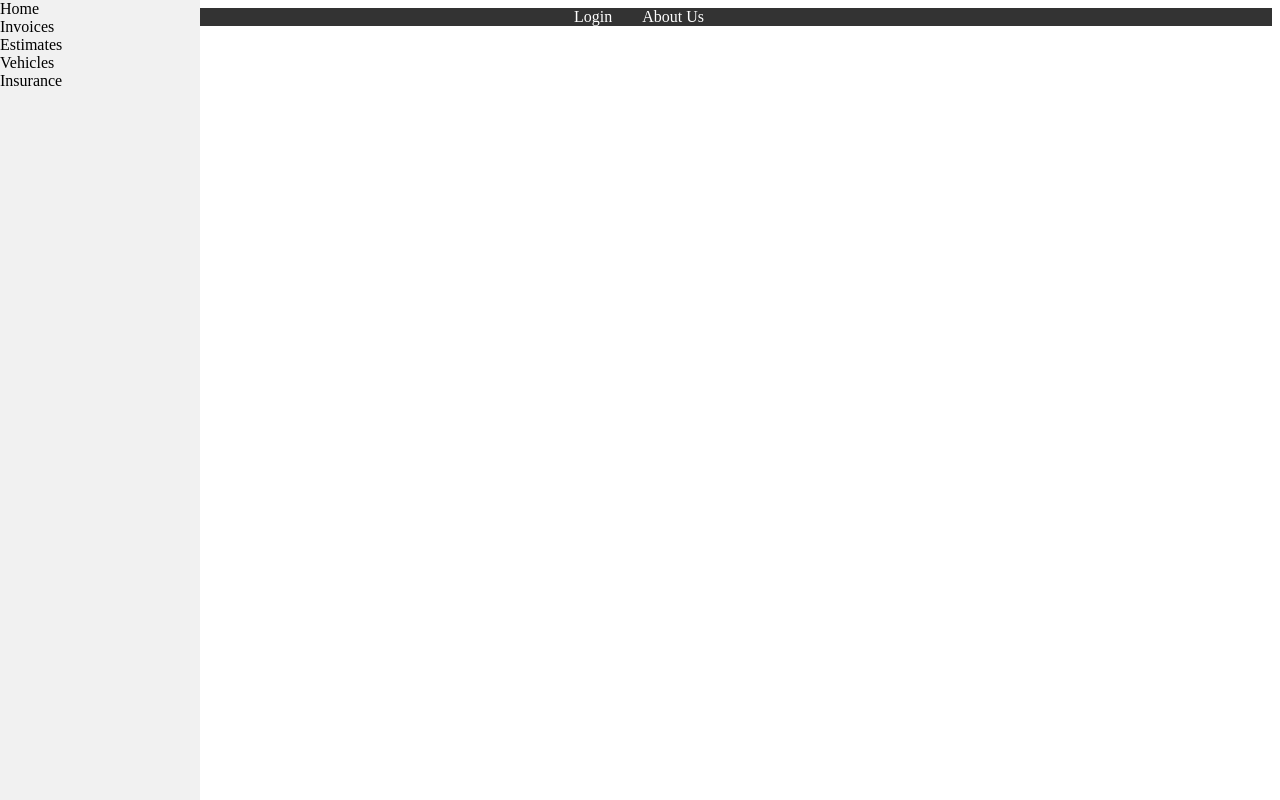
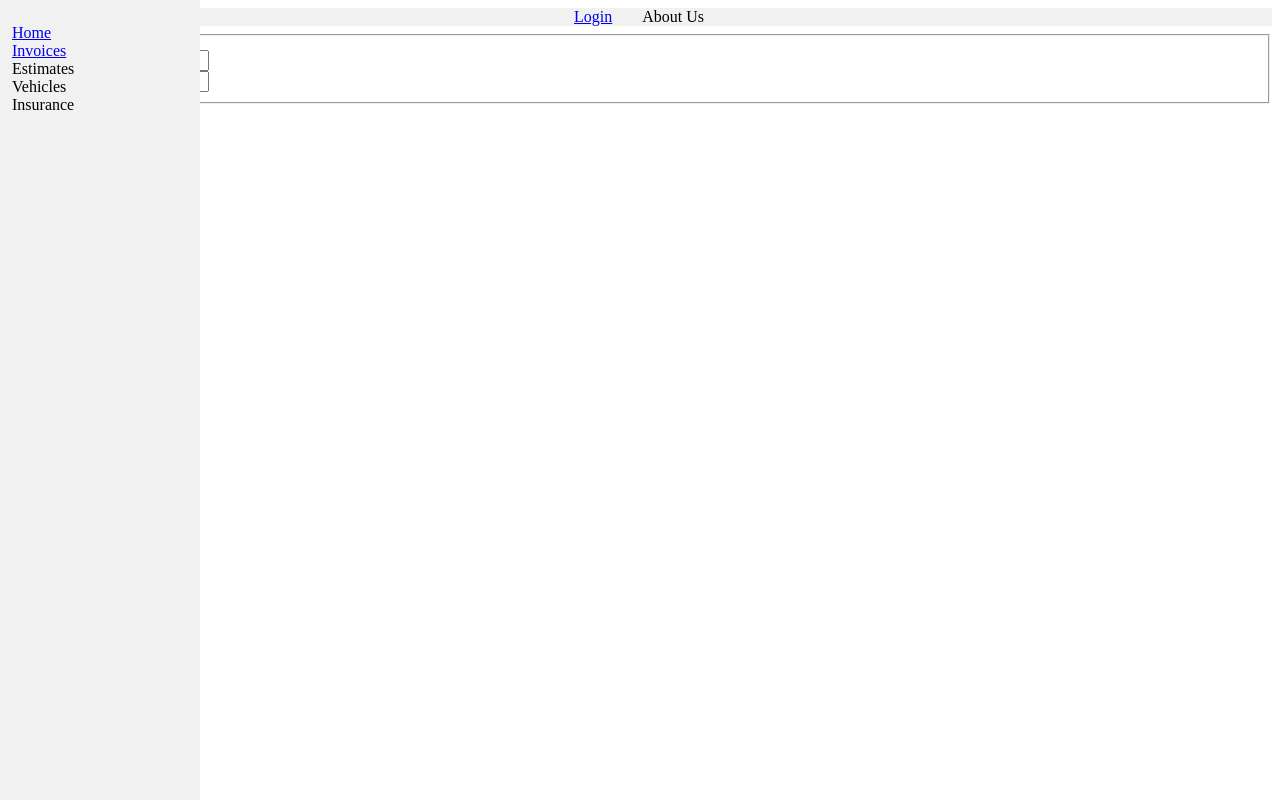
Before and after one commit to srservices9/bootp1.office-manager, a Flask app: page / in a window 1280 px wide. Run offline with Flask 3, Linux system fonts and the light colour scheme.

Commit message:
Further work on jinja templates and main pages.

```diff
--- a/src/bootp1/__init__.py
+++ b/src/bootp1/__init__.py
@@ -1,6 +1,6 @@
 from flask import Flask
 from bootp1.config import Config
-from bootp1.routes import home
+from bootp1.routes import home, section
 from sqlalchemy import create_engine
 
 def create_app():
@@ -8,6 +8,7 @@ def create_app():
     app.config.from_object(Config)
 
     app.register_blueprint(home.home, url_prefix="")
+    app.register_blueprint(section.section, url_prefix="/sections")
 
     return app
 
--- a/src/bootp1/routes/home.py
+++ b/src/bootp1/routes/home.py
@@ -2,7 +2,8 @@ from flask import render_template, request, Blueprint
 
 home = Blueprint("home", __name__, template_folder="templates")
 
+@home.route("/login")
 @home.route("/home")
 @home.route("/")
 def welcome():
-    return render_template("home.html")
+    return render_template("login.html")
--- a/src/bootp1/templates/home.html
+++ b/src/bootp1/templates/home.html
@@ -2,6 +2,6 @@
 {% block title %}Home{% endblock %}
 
 {% block tabs %}
-	<li class="tab">Login</li>
+	<li class="tab"><a href="/login">Login</a></li>
 	<li class="tab">About Us</li>
 {% endblock %}
--- /dev/null
+++ b/src/bootp1/templates/invoices.html
@@ -0,0 +1,6 @@
+{% extends "main-template.html" %}
+
+{% block tabs %}
+	<li class="tab">Invoices</li>
+	<li class="tab">New Invoice</li>
+{% endblock %}
--- /dev/null
+++ b/src/bootp1/templates/login.html
@@ -0,0 +1,11 @@
+{% extends "home.html" %}
+
+{% block page %}
+	<form id="login">
+		<fieldset id="login">
+			<legend>Login</legend>
+			<input type="text" id="uname" name="uname" value="Username"><br>
+			<input type="text" id="pw" name="pw" value="Password"><br>
+		</fieldset>
+	</form>
+{% endblock %}
--- a/src/bootp1/templates/main-template.html
+++ b/src/bootp1/templates/main-template.html
@@ -1,4 +1,5 @@
 <!DOCTYPE html>
+<meta name="viewport" content="width=device-width, initial-scale=1.0">
 <html, lang="en">
 
 	<style>
@@ -15,9 +16,20 @@
 			overflow: auto;
 		}
 
-		.section {
+		#section_buffer {
+			padding-top: 24px;
+			padding-left: 12px;
+		}
+
+		.section:link .section:visited {
+			border: 2px solid green;
 			text-align: left;
-			padding-left: 8px;
+			text-decoration: none;
+		}
+
+		.section:hover .section:active {
+			background-color: green;
+			color: white;
 		}
 
 		#tabs {
@@ -27,12 +39,11 @@
 			list-style-type: none;
 			margin: 0;
 			padding: 0;
-			background-color: #333333;
+			background-color: #f1f1f1;
 		}
 
 		.tab {
 			display: block;
-			color: white;
 			padding-left: 14px;
 			padding-right: 16px;
 			text-decoration: none;
@@ -47,9 +58,9 @@
 
 	<body>
 		<menu id="sections">
-			<div id="section">
-				<li group="section">Home</li>
-				<li group="section">Invoices</li>
+			<div id="section_buffer">
+				<li group="section"><a href="/home">Home</a></li>
+				<li group="section"><a href="/sections/invoices">Invoices</a></li>
 				<li group="section">Estimates</li>
 				<li group="section">Vehicles</li>
 				<li group="section">Insurance</li>
@@ -61,6 +72,8 @@
 			{% block tabs %}
 			{% endblock %}
 		</menu>
+		{% block page %}
+		{% endblock %}
 	</body>
 
 	</html>
```
Also changed, not shown: src/bootp1/routes/section.py (added, +7 -0 lines).
